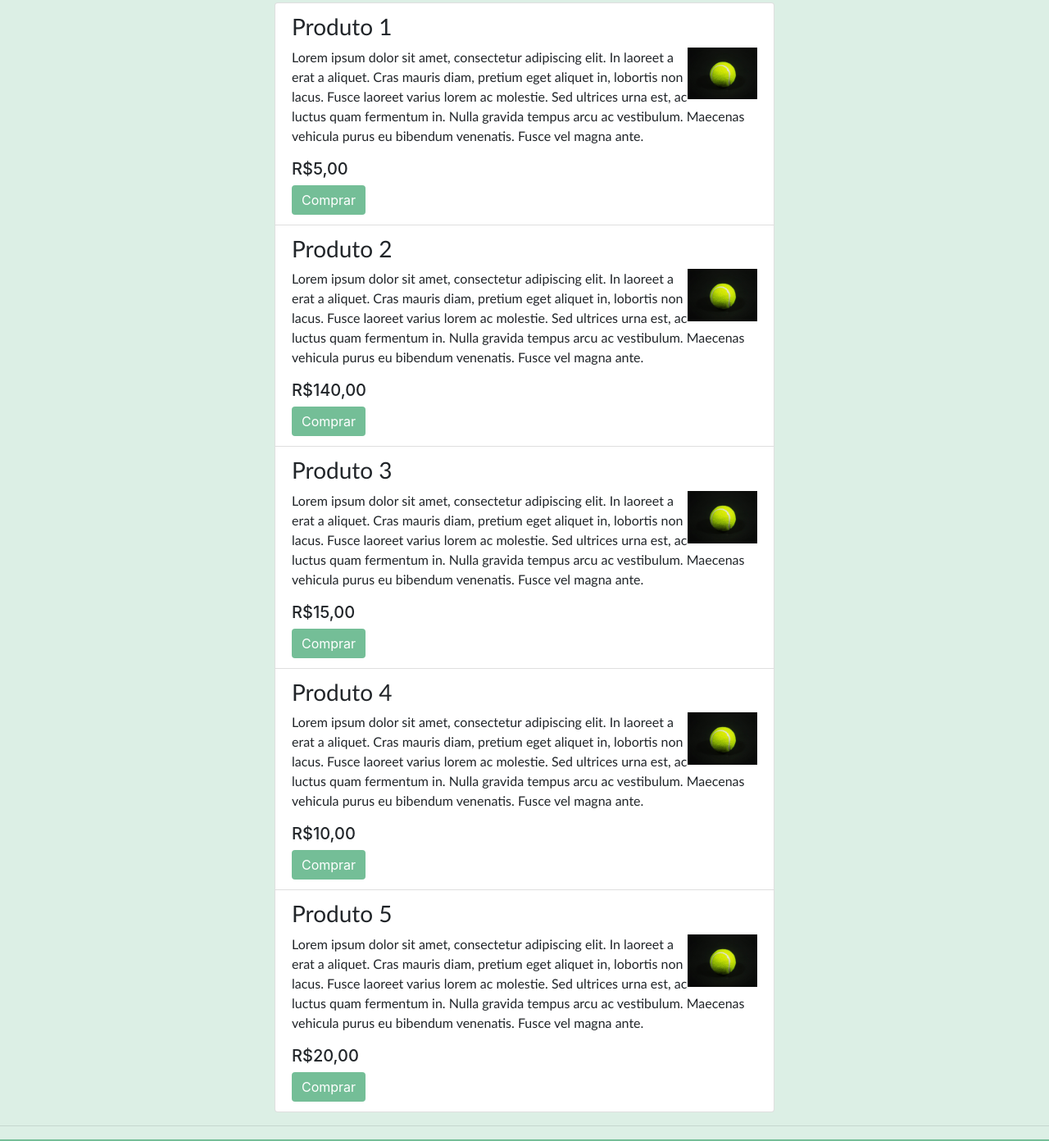
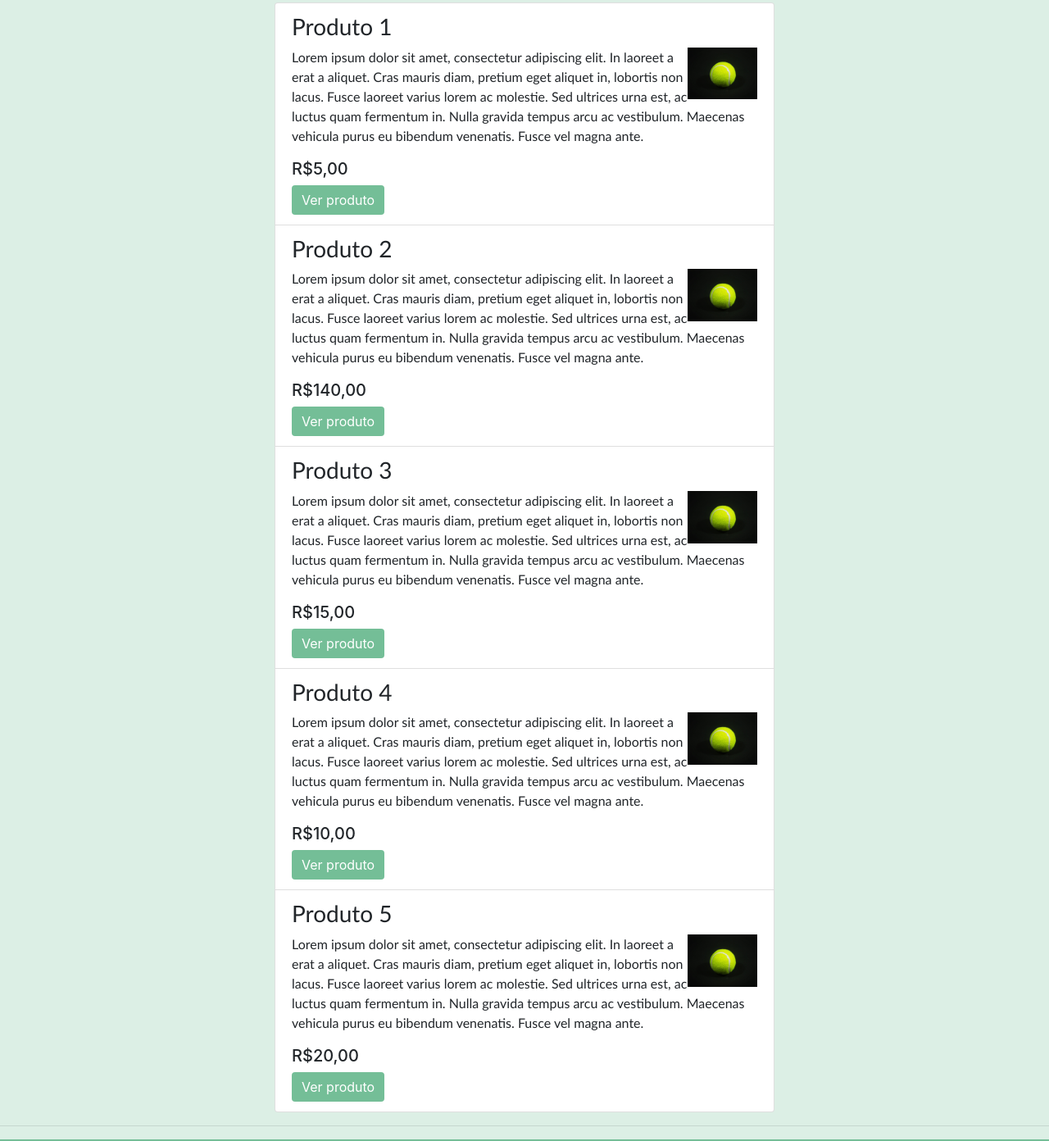
Before and after one commit to BrunoBaldissera/PetShop, a plain HTML site: page lista_produtos.html in a window 1280 px wide. Shown: the part 128-1520 px from the top of the page at 82% size. Drawn offline with nearby package versions, Linux system fonts and the light colour scheme.

Commit message:
small changes to lista_produtos.html and lista_servicos.html

```diff
--- a/lista_produtos.html
+++ b/lista_produtos.html
@@ -68,7 +68,7 @@
           bibendum venenatis. Fusce vel magna ante.
         </p>
         <h5>R$5,00</h5>
-        <button type="button" class="btn btn-primary">Comprar</button>
+        <button type="button" class="btn btn-primary">Ver produto</button>
       </li>
       <li class="list-group-item">
         <h3>Produto 2</h3>
@@ -80,7 +80,7 @@
           bibendum venenatis. Fusce vel magna ante.
         </p>
         <h5>R$140,00</h5>
-        <button type="button" class="btn btn-primary">Comprar</button>
+        <button type="button" class="btn btn-primary">Ver produto</button>
       </li>
       <li class="list-group-item">
         <h3>Produto 3</h3>
@@ -92,7 +92,7 @@
           bibendum venenatis. Fusce vel magna ante.
         </p>
         <h5>R$15,00</h5>
-        <button type="button" class="btn btn-primary">Comprar</button>
+        <button type="button" class="btn btn-primary">Ver produto</button>
       </li>
       <li class="list-group-item">
         <h3>Produto 4</h3>
@@ -104,7 +104,7 @@
           bibendum venenatis. Fusce vel magna ante.
         </p>
         <h5>R$10,00</h5>
-        <button type="button" class="btn btn-primary">Comprar</button>
+        <button type="button" class="btn btn-primary">Ver produto</button>
       </li>
       <li class="list-group-item">
         <h3>Produto 5</h3>
@@ -116,7 +116,7 @@
           bibendum venenatis. Fusce vel magna ante.
         </p>
         <h5>R$20,00</h5>
-        <button type="button" class="btn btn-primary">Comprar</button>
+        <button type="button" class="btn btn-primary">Ver produto</button>
       </li>
     </ul>
   </div>
```
